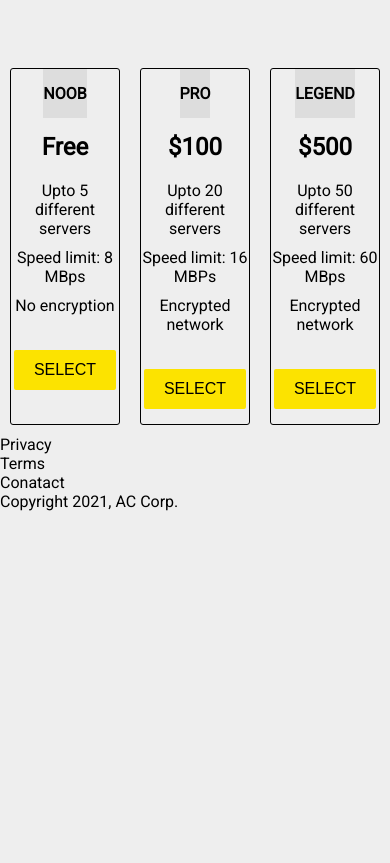
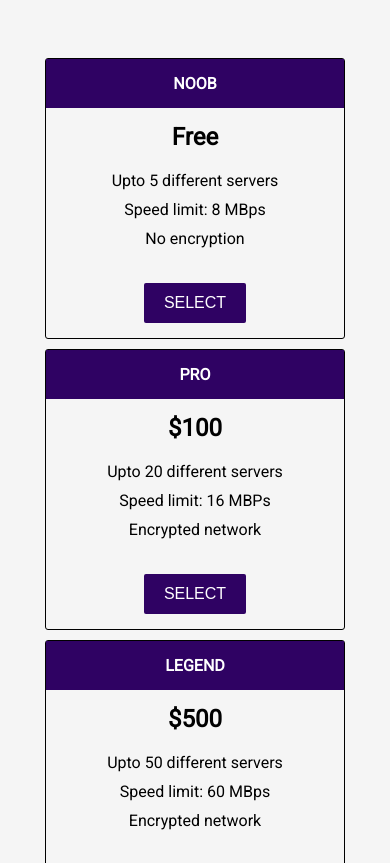
Before and after one commit to AbinashChetia/product-landing-page-fcc, a plain HTML site: page index.html in a window 390 px wide. Shown: the part 1137-2000 px from the top of the page. Before the commit the page ends 1648 px from the top, so only its background shows below. Drawn offline with Linux system fonts and the light colour scheme.

Commit message:
Update style.css

```diff
--- a/style.css
+++ b/style.css
@@ -5,7 +5,7 @@
 }
 
 body {
-    background-color: #eee;
+    background-color: whitesmoke;
     font-family: 'Roboto', sans-serif;
 }
 
@@ -18,7 +18,7 @@ li {
 }
 
 a {
-    color: #000;
+    color: white;
     text-decoration: none;
 }
 
@@ -47,12 +47,13 @@ a {
 header {
     position: fixed;
     top: 0;
-    min-height: 75px;
+    min-height: 60px;
     padding: 0px 20px;
     display: flex;
     justify-content: space-around;
     align-items: center;
-    background-color: #eee;
+    background-color: rgb(47, 2, 99);
+    color: white;
 }
 
 @media (max-width: 600px) {
@@ -150,11 +151,14 @@ nav > ul {
     height: 30px;
     margin: 15px 0;
     border: 0;
-    background-color: rgb(252, 227, 0);
+    background-color: rgb(47, 2, 99);
+    color: white;
 }
 
 #head input[type='submit']:hover {
-    background-color: orange;
+    background-color: white;
+    border: 1px solid rgb(47, 2, 99);
+    color: rgb(47, 2, 99);
     transition: background-color 1s;
 }
 
@@ -174,7 +178,7 @@ nav > ul {
     justify-content: center;
     height: 125px;
     width: 20vw;
-    color: darkgoldenrod;
+    color: rgb(47, 2, 99);
 }
 
 @media (max-width: 550px) {
@@ -237,9 +241,10 @@ nav > ul {
 }
 
 .product > .level {
-    background-color: #ddd;
-    color: #000;
+    background-color: rgb(47, 2, 99);
+    color: white;
     padding: 15px 0;
+    width: 100%;
     text-transform: uppercase;
     font-weight: 700;
 }
@@ -259,11 +264,50 @@ nav > ul {
 .product > button {
     border: 0;
     margin: 15px 0;
-    background-color: rgb(252, 227, 0);
+    background-color: rgb(47, 2, 99);
+    color: white;
     font-weight: 400;
 }
 
 .product > button:hover {
-    background-color: orange;
+    background-color: white;
+    color: rgb(47, 2, 99);
+    border: 1px solid rgb(47, 2, 99);
     transition: background-color 1s;
 }
+
+@media (max-width: 800px) {
+    #pricing {
+        flex-direction: column;
+    }
+
+    .product {
+        max-width: 300px;
+        width: 100%;
+        margin: 0 auto;
+        margin-bottom: 10px;
+    }
+}
+
+footer {
+    margin-top: 30px;
+    background-color: rgb(47, 2, 99);
+    padding: 20px;
+}
+
+footer > ul {
+    display: flex;
+    justify-content: flex-end;
+}
+
+footer > ul > li {
+    padding: 0 10px;
+}
+
+footer > span {
+    margin-top: 5px;
+    display: flex;
+    justify-content: flex-end;
+    font-size: 0.9em;
+    color: white;
+}
```
